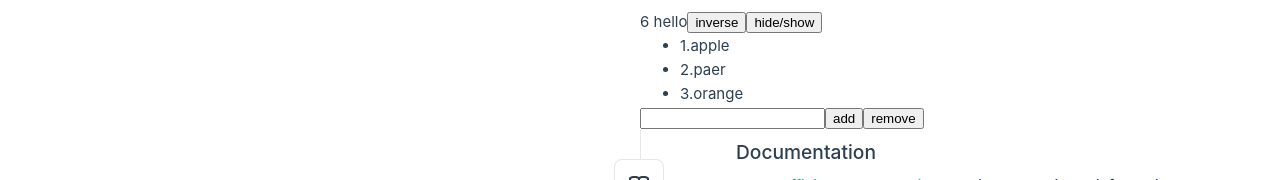
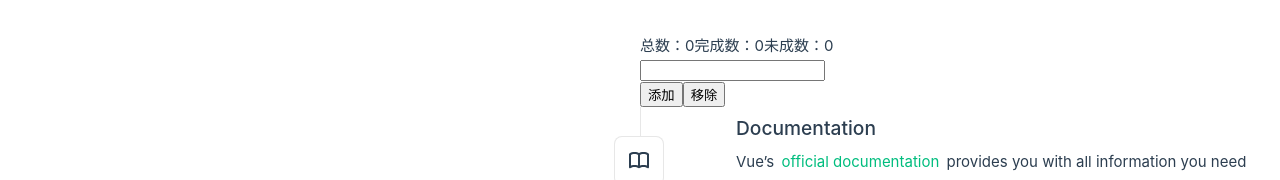
Before and after one commit to seart/vue-practice, a Vue app: page / in a window 1280 px wide. Shown: the top 180 px of the page. Built offline with nearby package versions, Linux system fonts and the light colour scheme; the HTML template or start-up script is replaced by a standard one.

Commit message:
根据Front-项目用途梳理.md 独立写一个待办事项列表

```diff
--- /dev/null
+++ b/src/components/ToDoList.vue
@@ -0,0 +1,92 @@
+<!-- AI 帮助下写的 -->
+
+<!--<script lang="ts" setup>-->
+<!--import { ref } from 'vue'-->
+
+<!--const listItem = ref<ToDoItem[]>([])-->
+<!--const inputContent = ref<string>('')-->
+<!--const addMethond = () => {-->
+<!--  if (inputContent.value != null && inputContent.value != '') {-->
+<!--    const todoItem: ToDoItem = {-->
+<!--      id: crypto.randomUUID(),-->
+<!--      status: 'pending',-->
+<!--      content: inputContent.value.trim(),-->
+<!--    }-->
+<!--    listItem.value.push(todoItem)-->
+<!--    totalCount.value++-->
+<!--    inputContent.value = ''-->
+<!--  }-->
+<!--  console.log('inputContent：' + inputContent.value)-->
+<!--  return-->
+<!--}-->
+
+<!--const removeMethod = () => {-->
+<!--  if (listItem.value.length <= 0) {-->
+<!--    console.log('集合内容为空')-->
+<!--    return-->
+<!--  }-->
+<!--  const removedItem = listItem.value.pop()-->
+<!--  if (removedItem?.status === 'completed') {-->
+<!--    completedCouont.value&#45;&#45;-->
+<!--  }-->
+<!--  totalCount.value&#45;&#45;-->
+<!--}-->
+
+<!--interface ToDoItem {-->
+<!--  id: string-->
+<!--  status: 'pending' | 'completed'-->
+<!--  content: string-->
+<!--}-->
+
+<!--const isCompleted = (item: ToDoItem) => {-->
+<!--  item.status = item.status === 'completed' ? 'pending' : 'completed'-->
+<!--  if (item.status === 'completed') {-->
+<!--    completedCouont.value++-->
+<!--  }-->
+
+<!--  if (item.status === 'pending') {-->
+<!--    completedCouont.value&#45;&#45;;-->
+<!--  }-->
+<!--}-->
+
+<!--const getContentClass = (item: ToDoItem) => {-->
+<!--  // 2种实现，要么用class 的名字，要么就是返回对象{completed: true}-->
+<!--  // return {-->
+<!--  //   completed: item.status === 'completed',-->
+<!--  // }-->
+
+<!--  return item.status === 'completed' ? 'completed' : ''-->
+<!--}-->
+
+<!--const totalCount = ref(0)-->
+<!--const completedCouont = ref(0)-->
+<!--</script>-->
+
+<!--<template>-->
+<!--  <div>-->
+<!--    todolist page-->
+<!--    <input v-model="inputContent" />-->
+<!--    <div>-->
+<!--      <div>-->
+<!--        <div>总数：{{ totalCount }}</div>-->
+<!--        <div>完成数：{{ completedCouont }}</div>-->
+<!--        <div>未完成：{{ totalCount - completedCouont }}</div>-->
+<!--      </div>-->
+<!--      <ul>-->
+<!--        <li v-for="item in listItem" :key="item.id">-->
+<!--          <input type="checkbox" v-on:change="isCompleted(item)" />-->
+<!--          <span v-bind:class="getContentClass(item)">{{ item.content }}</span>-->
+<!--        </li>-->
+<!--      </ul>-->
+<!--    </div>-->
+<!--    <button v-on:click="addMethond">add</button>-->
+<!--    <button v-on:click="removeMethod">remove</button>-->
+<!--  </div>-->
+<!--</template>-->
+
+<!--<style>-->
+<!--.completed {-->
+<!--  text-decoration: line-through;-->
+<!--  color: #1f2937;-->
+<!--}-->
+<!--</style>-->
--- /dev/null
+++ b/src/components/ToDoList22.vue
@@ -0,0 +1,87 @@
+<!-- 自己照着 todolist 重新写的 -->
+
+<script lang="ts" setup>
+import { ref } from 'vue'
+
+interface TodoItem {
+  id: string
+  status: 'pending' | 'completed'
+  content: string
+}
+
+const totalCount = ref(0)
+const completedCount = ref(0)
+
+const todoItemList = ref<TodoItem[]>([])
+const inputContent = ref('')
+
+const addItem = () => {
+  if (inputContent.value === '' || inputContent.value === null) {
+    console.log('input content is empty')
+    return
+  }
+  const todoitem: TodoItem = {
+    id: crypto.randomUUID(),
+    status: 'pending',
+    content: inputContent.value.trim(),
+  }
+  todoItemList.value.push(todoitem)
+  inputContent.value = ''
+  totalCount.value++
+}
+
+const removeItem = () => {
+  if (todoItemList.value.length <= 0) {
+    console.log('todoitemList is emty')
+    return
+  }
+
+  const removedItem = todoItemList.value.pop()
+  if (removedItem?.status === 'completed') {
+    completedCount.value--
+  }
+  totalCount.value--
+}
+
+const isCompleted = (item: TodoItem) => {
+  item.status = item.status === 'completed' ? 'pending' : 'completed'
+
+  if (item.status === 'completed') {
+    completedCount.value++
+  } else {
+    completedCount.value--
+  }
+}
+
+const getCompletedClass = (item: TodoItem) => {
+  return item.status === 'completed' ? 'completed' : ''
+}
+</script>
+
+<template>
+  <div>
+    <span>总数：{{ totalCount }}</span>
+    <span>完成数：{{ completedCount }}</span>
+    <span>未成数：{{ totalCount - completedCount }}</span>
+    <div>
+      <input v-model="inputContent" />
+    </div>
+    <ul>
+      <li v-for="(item, index) in todoItemList" v-bind:key="index">
+        <input type="checkbox" v-on:change="isCompleted(item)" />
+        <span v-bind:class="getCompletedClass(item)">{{ item.content }}</span>
+      </li>
+    </ul>
+    <div>
+      <button v-on:click="addItem()">添加</button>
+      <button v-on:click="removeItem()">移除</button>
+    </div>
+  </div>
+</template>
+
+<style>
+.completed {
+  text-decoration: line-through;
+  color: #e93b3b;
+}
+</style>
--- a/src/views/HomeView.vue
+++ b/src/views/HomeView.vue
@@ -1,11 +1,15 @@
 <script setup lang="ts">
 import TheWelcome from '../components/TheWelcome.vue'
-import Custompage from '../components/CustomPage.vue'
+// import Custompage from '../components/CustomPage.vue'
+// import ToDoList from '../components/ToDoList.vue'
+import ToDoList22 from '@/components/ToDoList22.vue'
 </script>
 
 <template>
   <main>
-    <Custompage />
+<!--    <Custompage />-->
+<!--    <ToDoList></ToDoList>-->
+    <ToDoList22/>
     <TheWelcome />
   </main>
 </template>
```
